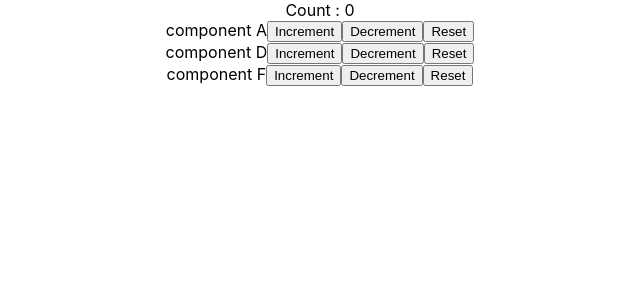
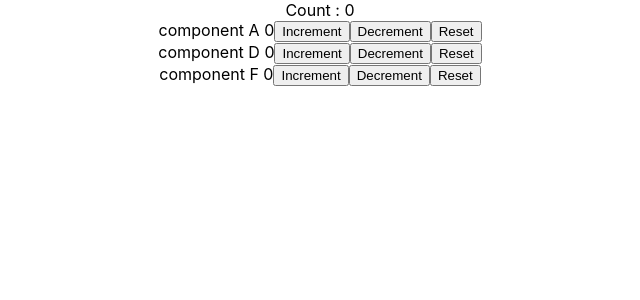
Before and after one commit to ginow/react-codevolution, a React (Create React App) app in the folder state-hook/: page / in a window 1280 px wide. Shown: the top 300 px of the page, without its empty margins (320-960 px from the left). Built offline with nearby package versions, Linux system fonts and the light colour scheme.

Commit message:
useReducer with useContext - using context in each component

```diff
--- a/state-hook/src/components/useReducerWithUseContext/ComponentA.js
+++ b/state-hook/src/components/useReducerWithUseContext/ComponentA.js
@@ -5,7 +5,7 @@ function ComponentA() {
     const countContext = useContext(CountContext)
     return (
         <div>
-            component A
+            component A {countContext.countState}
             <button onClick={() => countContext.countDispatch('increment')}>Increment</button>
             <button onClick={() => countContext.countDispatch('decrement')}>Decrement</button>
             <button onClick={() => countContext.countDispatch('reset')}>Reset</button>
--- a/state-hook/src/components/useReducerWithUseContext/ComponentD.js
+++ b/state-hook/src/components/useReducerWithUseContext/ComponentD.js
@@ -5,7 +5,7 @@ function ComponentD() {
     const countContext = useContext(CountContext)
     return (
         <div>
-            component D
+            component D {countContext.countState}
             <button onClick={() => countContext.countDispatch('increment')}>Increment</button>
             <button onClick={() => countContext.countDispatch('decrement')}>Decrement</button>
             <button onClick={() => countContext.countDispatch('reset')}>Reset</button>
--- a/state-hook/src/components/useReducerWithUseContext/ComponentF.js
+++ b/state-hook/src/components/useReducerWithUseContext/ComponentF.js
@@ -5,7 +5,7 @@ function ComponentF() {
     const countContext = useContext(CountContext)
     return (
         <div>
-            component F
+            component F {countContext.countState}
             <button onClick={() => countContext.countDispatch('increment')}>Increment</button>
             <button onClick={() => countContext.countDispatch('decrement')}>Decrement</button>
             <button onClick={() => countContext.countDispatch('reset')}>Reset</button>
```
